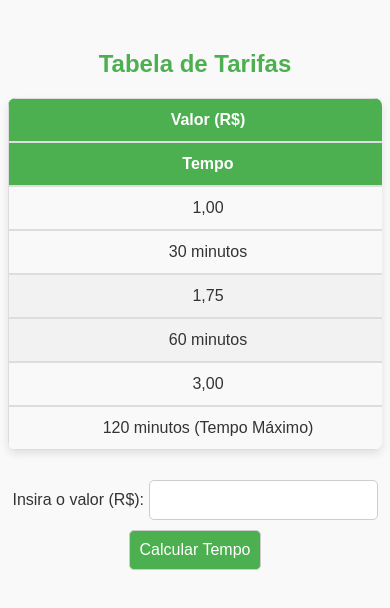
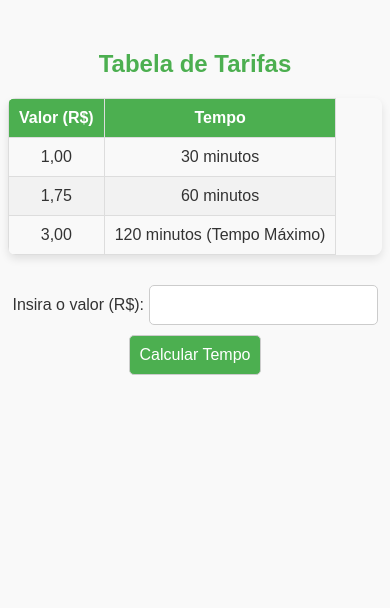
Before and after one commit to AlunaAlanaMotta/parquimetro-ebac, a plain HTML site: page index.html in a window 390 px wide. Drawn offline with Linux system fonts and the light colour scheme.

Commit message:
melhorando a responsividade

```diff
--- a/style.css
+++ b/style.css
@@ -80,19 +80,33 @@ h2 {
 @media screen and (max-width: 600px) {
     table {
         width: 100%;
+        min-width: 350px;
+        overflow-x: auto;
+        display: block;
+        white-space: nowrap;
     }
+
     th, td {
-        display: block;
-        width: 100%;
+        padding: 10px;
+        text-align: center;
     }
-    th {
+
+    thead {
         background-color: #4CAF50;
         color: white;
     }
+
     tbody tr:nth-child(even) {
         background-color: #f2f2f2;
     }
+
     tbody tr:hover {
         background-color: #d1f7d1;
     }
+
+
+    .table-container {
+        width: 100%;
+        overflow-x: auto;
+    }
 }
```
